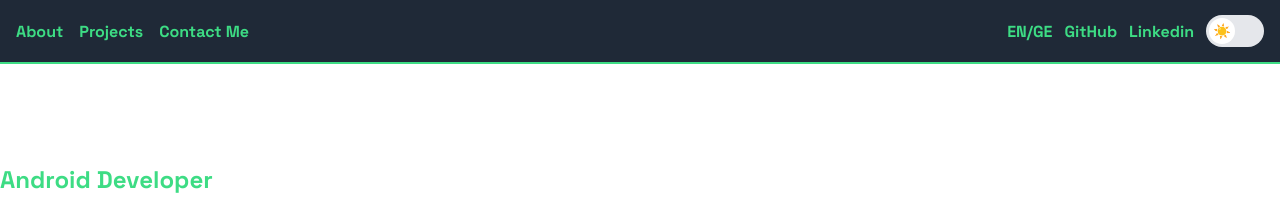
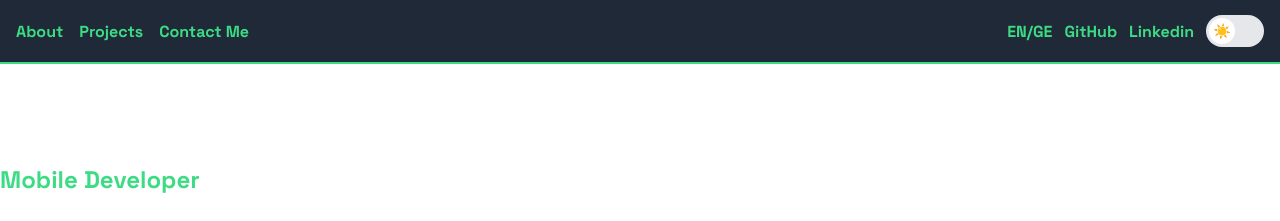
Before and after one commit to Lluka21/kartvelishvili.dev, a React (Vite) app: page / in a window 1280 px wide. Shown: the top 221 px of the page. Built offline with nearby package versions, Linux system fonts and the light colour scheme.

Commit message:
change info inside about section

```diff
--- a/src/components/About/AboutMe.jsx
+++ b/src/components/About/AboutMe.jsx
@@ -9,7 +9,7 @@ export default function AboutMe() {
   return (
     <div className="aboutMe_wrapper">
       <div className="aboutMe_imageSection">
-        <h2 className="aboutMe_role">Android Developer</h2>
+        <h2 className="aboutMe_role">Mobile Developer</h2>
         {/* <img src={androidImage} className="image" alt="Android Developer" /> */}
       </div>
       <div className="my_information">
```
